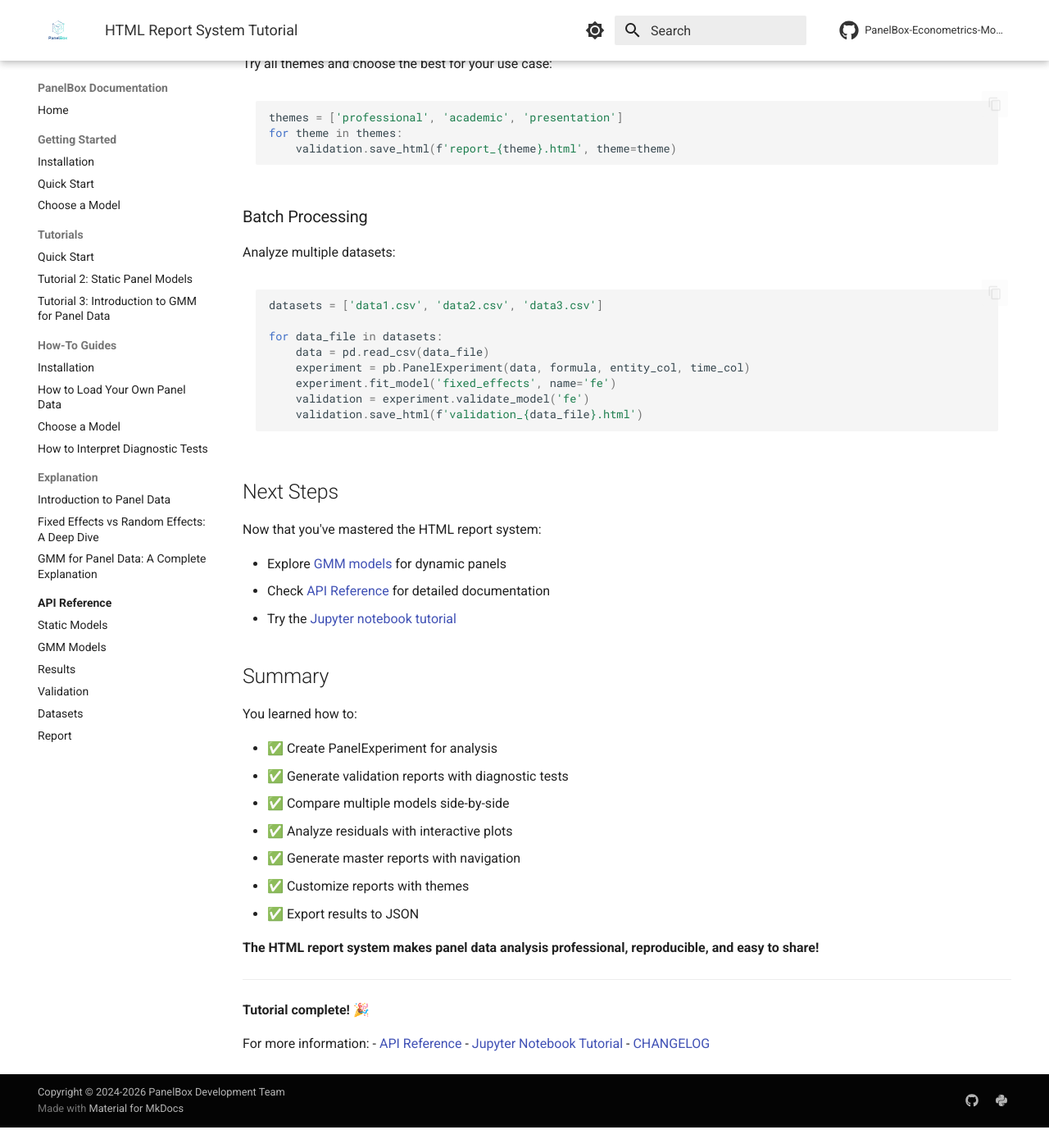
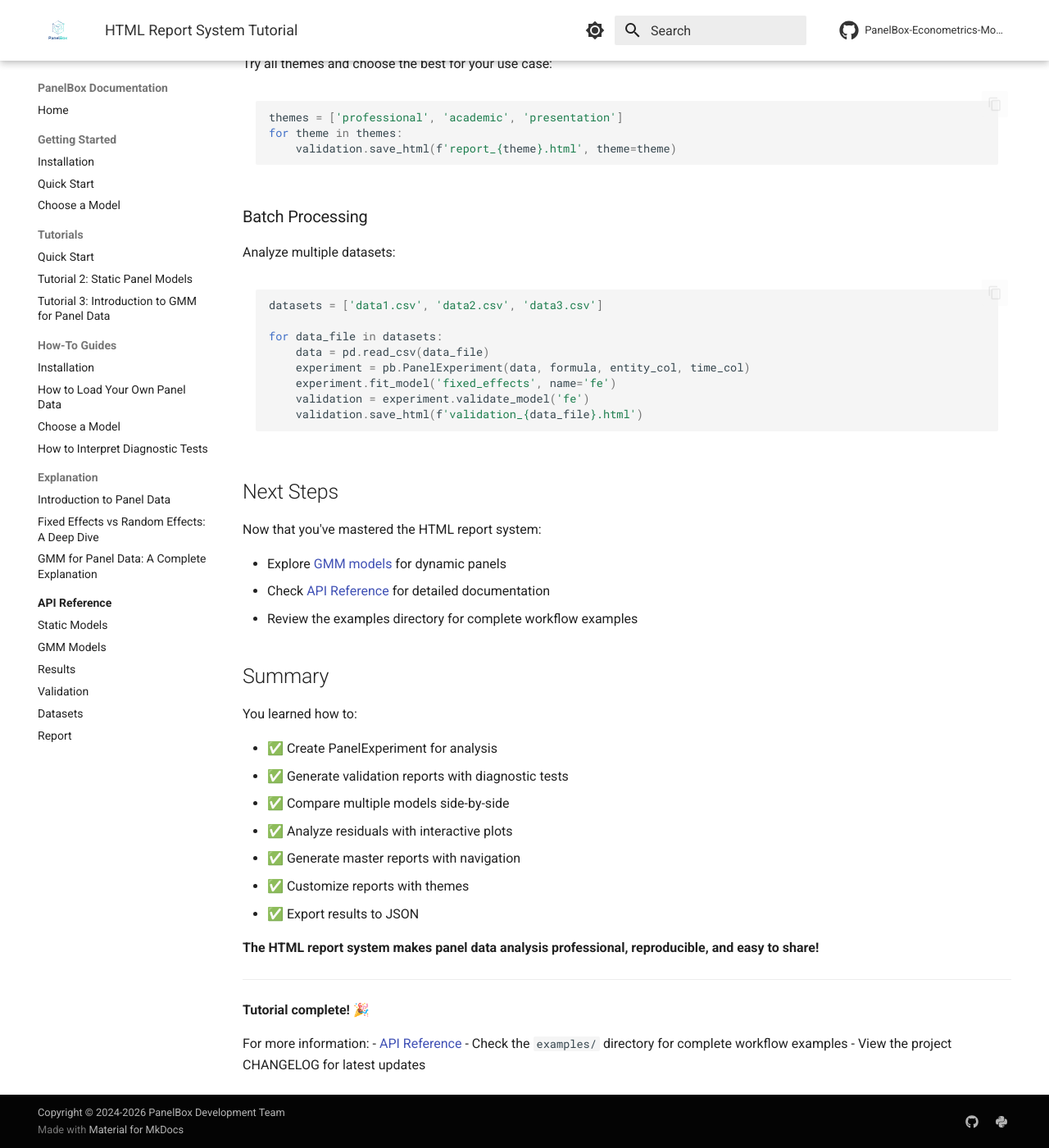
Before and after one commit to PanelBox-Econometrics-Model/panelbox, an MkDocs documentation site: the page built from docs/tutorials/04_html_reports.md, in a window 1280 px wide and 1400 px high, scrolled down 8842 px. Shown: the whole window at 82% size. Built offline with MkDocs 1.6.1 and Material for MkDocs 9.7.7, drawn with Linux system fonts in a browser that asks for light colours; comment, search, counter and statistics services are not loaded; the version menu is left out; before the commit the page ends 10217 px from its top, so only the background shows below that.

Commit message:
docs: Fix broken links in HTML reports tutorial
Remove references to non-existent files:
- ../../examples/jupyter/10_complete_workflow_v08.ipynb
- ../../CHANGELOG.md

These files are not in the docs directory and were causing mkdocs
strict mode to fail during documentation build.

🤖 Generated with [Claude Code](https://claude.com/claude-code)

Co-Authored-By: Claude <noreply@anthropic.com>

```diff
--- a/docs/tutorials/04_html_reports.md
+++ b/docs/tutorials/04_html_reports.md
@@ -449,7 +449,7 @@ Now that you've mastered the HTML report system:
 
 - Explore [GMM models](03_gmm_intro.md) for dynamic panels
 - Check [API Reference](../api/report.md) for detailed documentation
-- Try the [Jupyter notebook tutorial](../../examples/jupyter/10_complete_workflow_v08.ipynb)
+- Review the examples directory for complete workflow examples
 
 ## Summary
 
@@ -471,5 +471,5 @@ You learned how to:
 
 For more information:
 - [API Reference](../api/report.md)
-- [Jupyter Notebook Tutorial](../../examples/jupyter/10_complete_workflow_v08.ipynb)
-- [CHANGELOG](../../CHANGELOG.md)
+- Check the `examples/` directory for complete workflow examples
+- View the project CHANGELOG for latest updates
```
